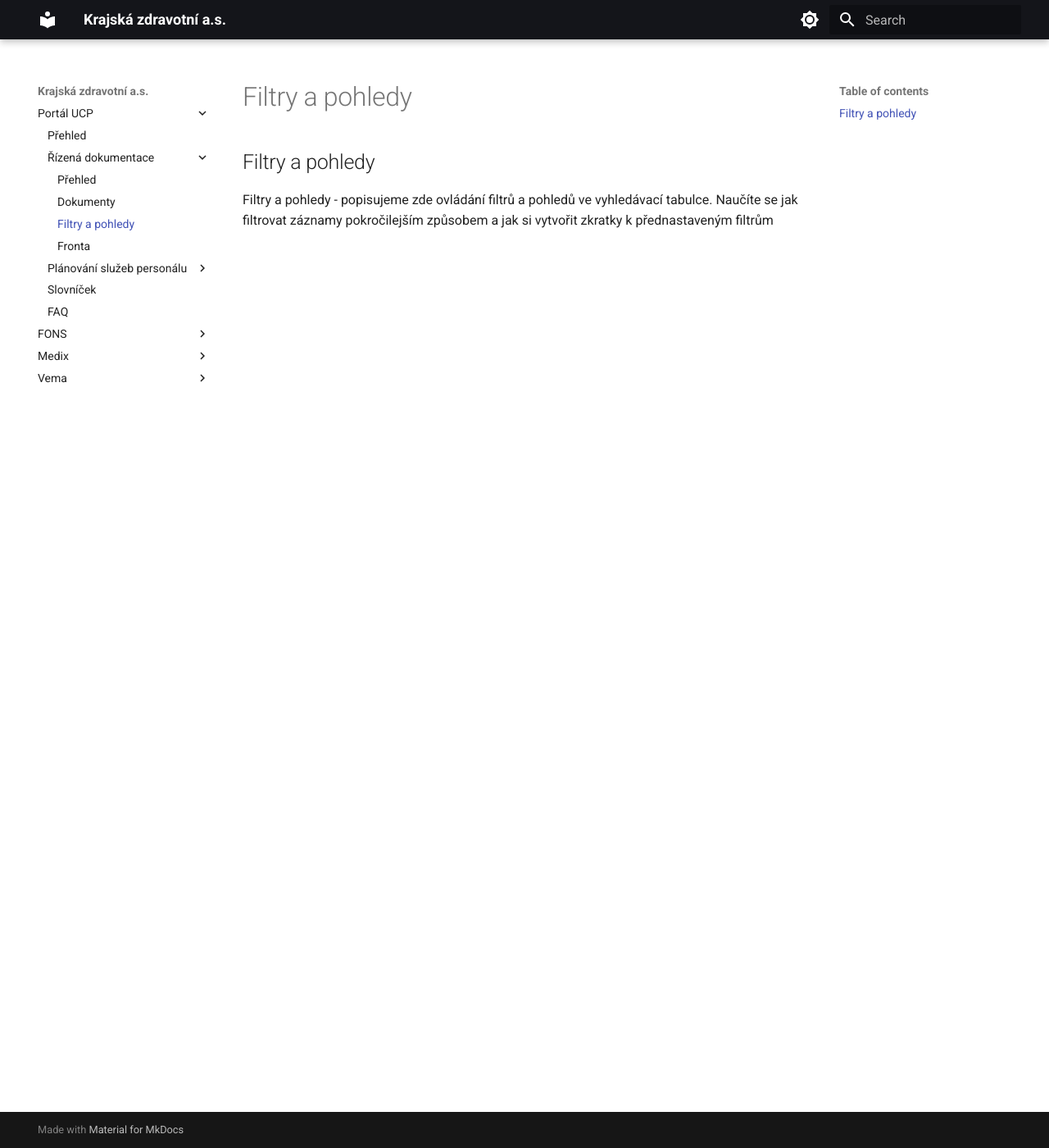
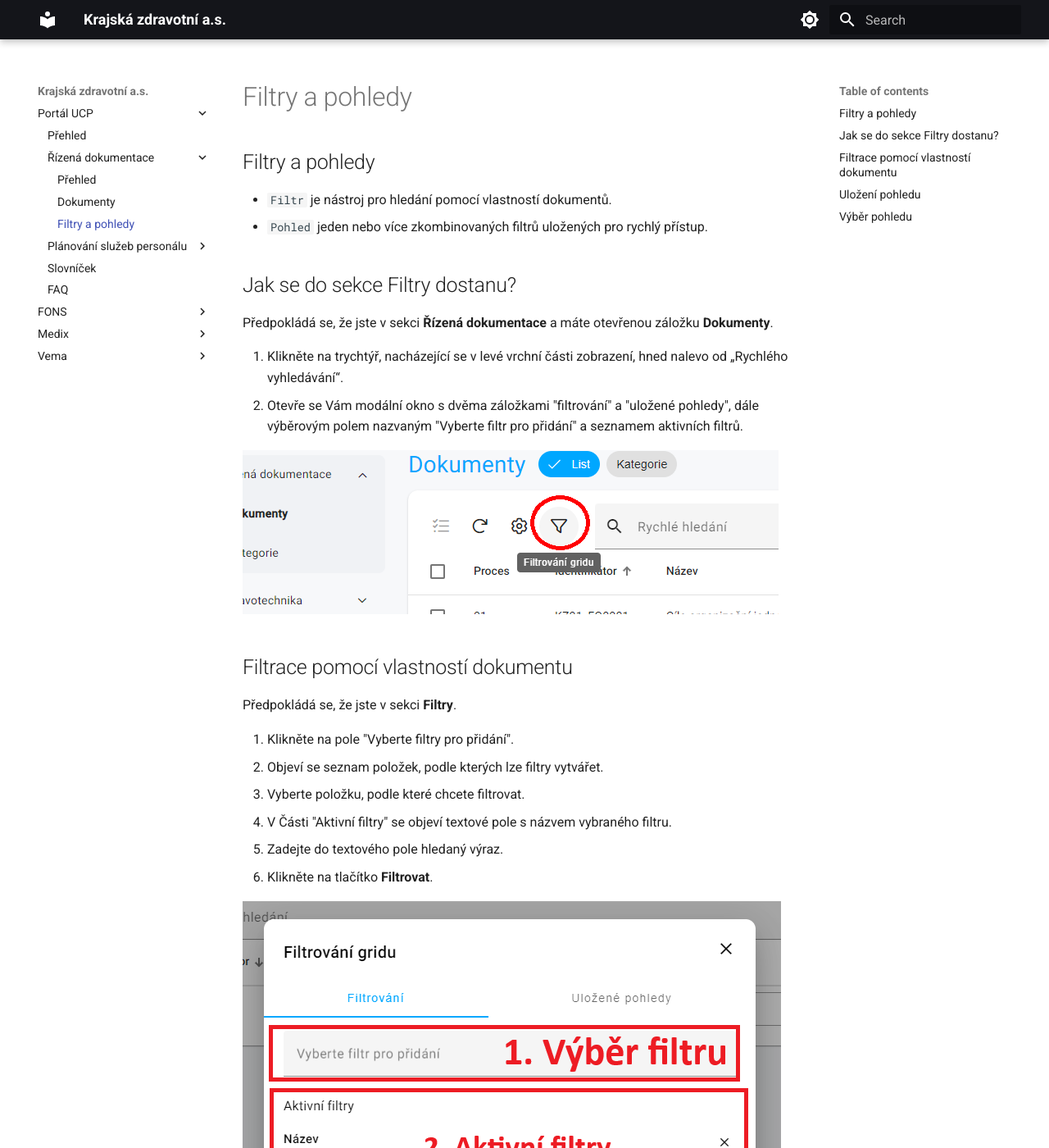
Before and after one commit to pavelvachaaa/pdo-docs, an MkDocs documentation site: the page built from docs/cs/ucp/rd/filtry_pohledy.md, in a window 1280 px wide and 1400 px high. Shown: the whole window at 82% size. Built offline with MkDocs 1.6.1 and Material for MkDocs 9.7.7, drawn with Linux system fonts in a browser that asks for light colours; some of the changed text lies outside the part shown.

```diff
--- a/docs/cs/ucp/rd/filtry_pohledy.md
+++ b/docs/cs/ucp/rd/filtry_pohledy.md
@@ -1,2 +1,45 @@
 ## Filtry a pohledy
-Filtry a pohledy - popisujeme zde ovládání filtrů a pohledů ve vyhledávací tabulce. Naučíte se jak filtrovat záznamy pokročilejším způsobem a jak si vytvořit zkratky k přednastaveným filtrům
+
+* `Filtr` je nástroj pro hledání pomocí vlastností dokumentů.
+* `Pohled` jeden nebo více zkombinovaných filtrů uložených pro rychlý přístup.
+
+
+## Jak se do sekce Filtry dostanu?
+Předpokládá se, že jste v sekci **Řízená dokumentace** a máte otevřenou záložku **Dokumenty**.
+
+1. Klikněte na trychtýř, nacházející se v levé vrchní části zobrazení, hned nalevo od „Rychlého vyhledávání“.
+2. Otevře se Vám modální okno s dvěma záložkami "filtrování" a "uložené pohledy", dále výběrovým polem nazvaným "Vyberte filtr pro přidání" a seznamem aktivních filtrů.
+
+![alt text](../../../img/filtr.png)
+
+## Filtrace pomocí vlastností dokumentu
+Předpokládá se, že jste v sekci **Filtry**.
+
+1. Klikněte na pole "Vyberte filtry pro přidání".
+2. Objeví se seznam položek, podle kterých lze filtry vytvářet.
+3. Vyberte položku, podle které chcete filtrovat.
+4. V Části "Aktivní filtry" se objeví textové pole s názvem vybraného filtru.
+5. Zadejte do textového pole hledaný výraz.
+6. Klikněte na tlačítko **Filtrovat**.
+
+![alt text](../../../img/filtering.png)
+
+!!!- info "Tip - více filtrů"
+    Přidání dalšího filtru probíhá kliknutím opět na políčko "Vyberte filtr pro přidání" a celý proces **Filtrace pomocí vlastností dokumentu** opakovat s tím, že již budete filtrovat dle více položek, což bude vidět v části "Aktivní filtry", kde vám přibude další vámi vybrané textové pole s názvem vybraného filtru.
+
+## Uložení pohledu
+Předpokládá se, že jste v sekci **Filtry**.
+
+1. Nastavte si svoje filtry, dle postupu výše.
+2. Klikněte na tlačítko vpravo dole **Uložit pohled**.
+3. Zobrazí se sekce **"Uložené pohledy"** a textové pole s názvem.
+4. Zadejte do textového pole název pohledu. (např. `můj oblíbený filtr`)
+5. Klikněte na tlačítko Uložit.
+
+![alt text](../../../img/grid_view.png)
+## Výběr pohledu
+Předpokládá se, že jste v sekci **Řízená dokumentace** a máte otevřenou záložku **Dokumenty**.
+
+1. Klikněte na tlačítko s hledaným pohledem, nachází se nad prvním dokumentem v seznamu.
+
+![alt text](../../../img/grid_pin.png)
--- a/mkdocs.yml
+++ b/mkdocs.yml
@@ -29,7 +29,8 @@
       - "Přehled": "cs/ucp/rd/index.md"
       - "Dokumenty": "cs/ucp/rd/dokumenty.md"
       - "Filtry a pohledy": "cs/ucp/rd/filtry_pohledy.md"
-      - "Fronta": "cs/ucp/rd/fronta.md"
+      # nároky nejsou asi tak vysoké => pro zkoušku přeskočeno.
+        #- "Fronta": "cs/ucp/rd/fronta.md"
     - "Plánování služeb personálu":
       - "Přehled": "cs/ucp/psp/index.md"
     - "Slovníček": "cs/ucp/dict.md"
```
Also changed, not shown: docs/cs/ucp/index.md (+2 -10 lines), docs/img/filtering.png (added), docs/img/filtr.png (added), docs/img/grid_pin.png (added), docs/img/grid_view.png (added).
